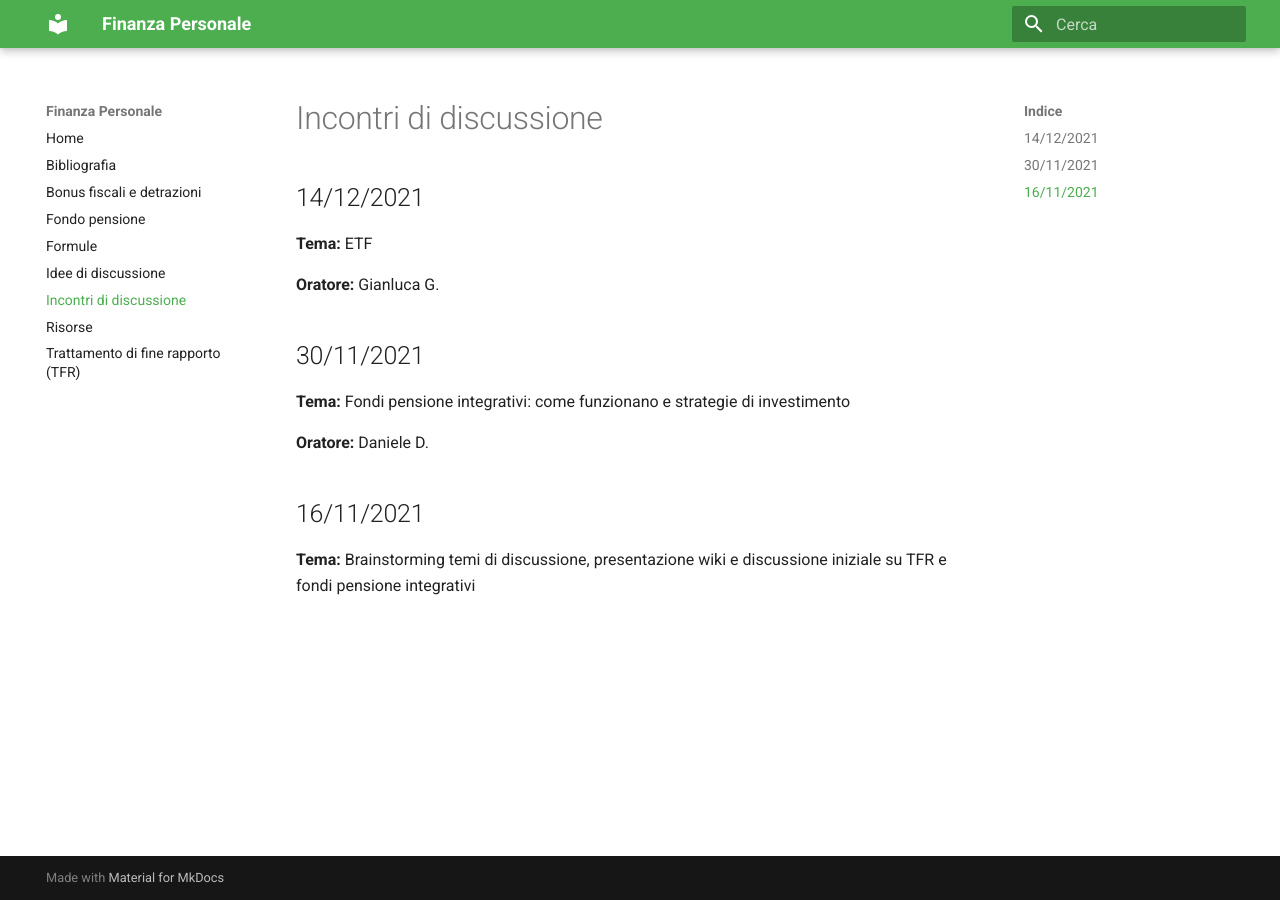
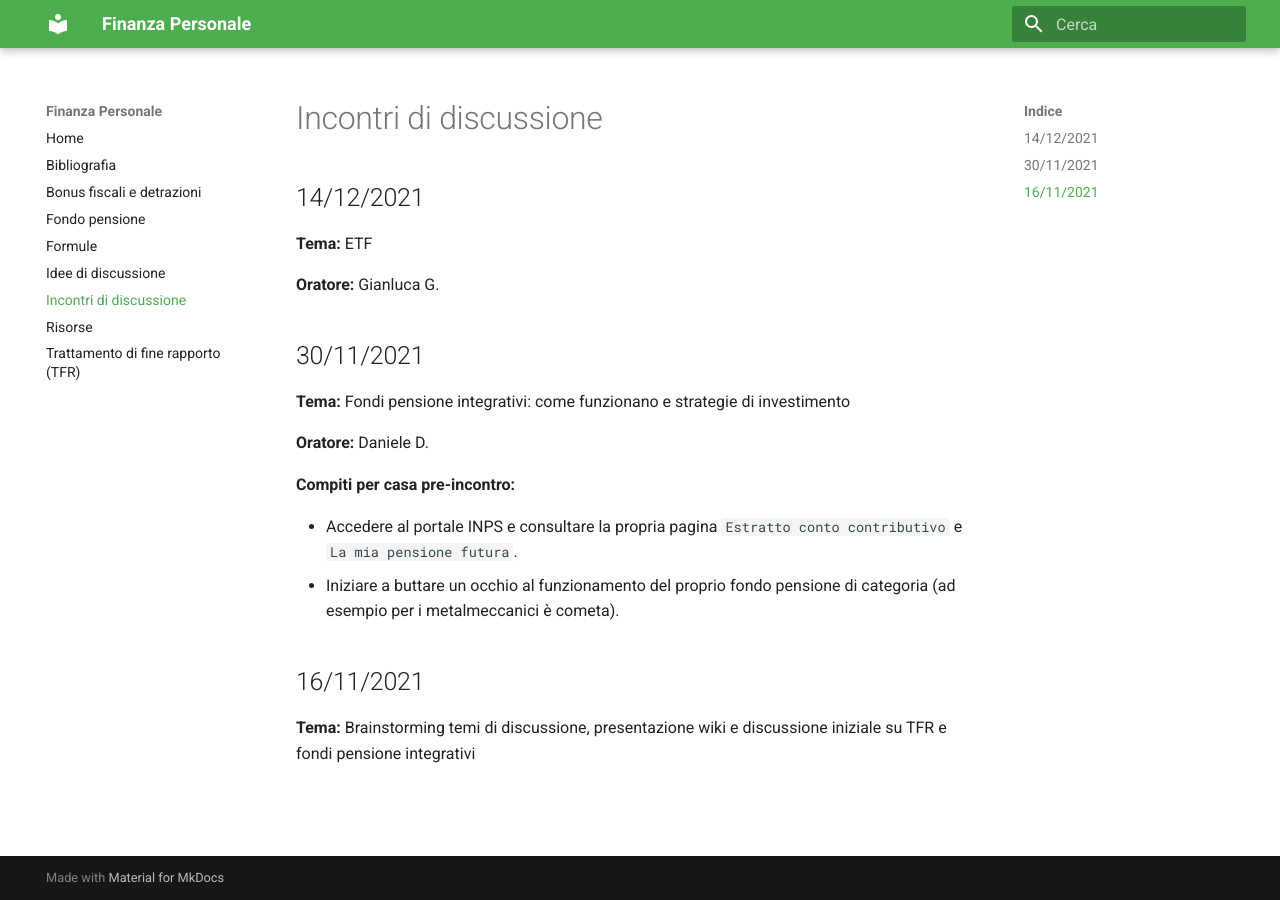
Before and after one commit to simgunz/wiki-finanza-personale, an MkDocs documentation site: the page built from docs/incontri.md, in a window 1280 px wide. Built offline with MkDocs 1.6.1 and Material for MkDocs 9.7.7, drawn with Linux system fonts in a browser that asks for light colours.

Commit message:
Aggiunti compiti pre incontro fondi pensione

```diff
--- a/docs/incontri.md
+++ b/docs/incontri.md
@@ -12,6 +12,11 @@
 
 **Oratore:** Daniele D.
 
+**Compiti per casa pre-incontro:**
+
+- Accedere al portale INPS e consultare la propria pagina `Estratto conto contributivo` e `La mia pensione futura`.
+- Iniziare a buttare un occhio al funzionamento del proprio fondo pensione di categoria (ad esempio per i metalmeccanici è cometa).
+
 ## 16/11/2021
 
 **Tema:** Brainstorming temi di discussione, presentazione wiki e discussione iniziale su TFR e fondi pensione integrativi
```
